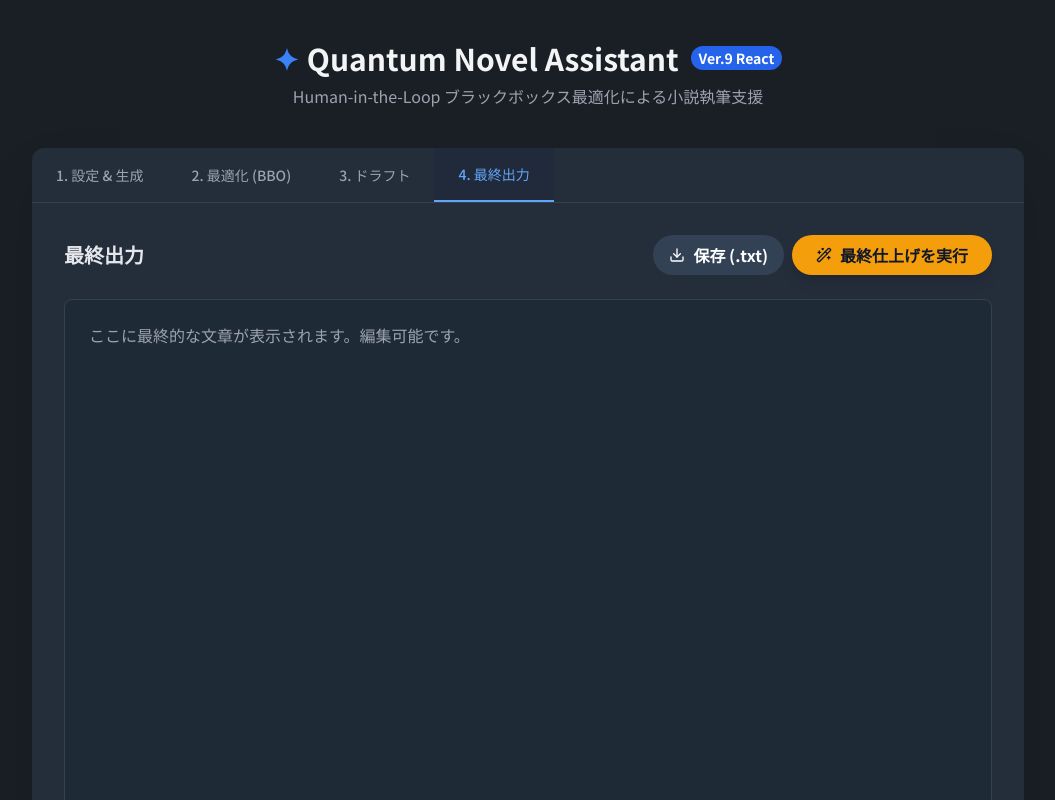
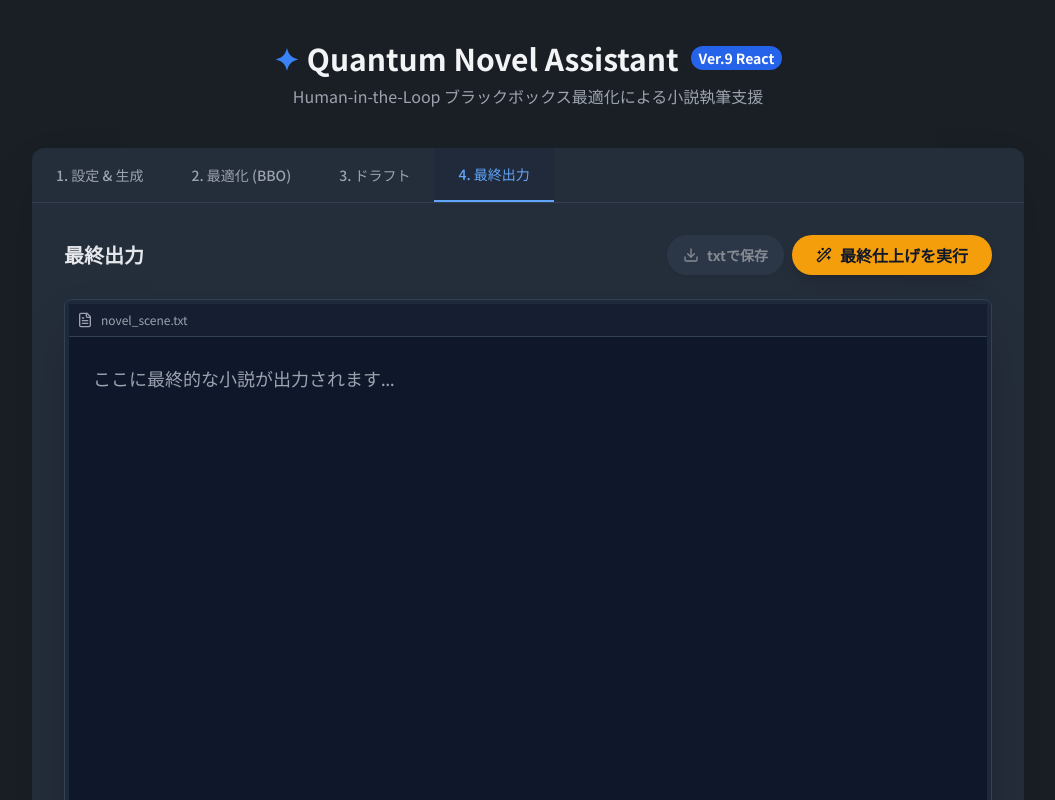
Before and after one commit to Teraoka-Hiroki/quantum-novel-writer_Ver9, a React (Vite) app: page / in a window 1280 px wide. Both pictures are taken after a click on the button "4. 最終出力". Shown: the top 800 px of the page, without its empty margins (112-1167 px from the left). Built offline with nearby package versions, Linux system fonts and the light colour scheme.

Commit message:
Add files via upload

```diff
--- a/components/FinalTab.tsx
+++ b/components/FinalTab.tsx
@@ -1,10 +1,10 @@
 import React from 'react';
 import { AppState } from '../types';
-import { Download, Wand2 } from 'lucide-react';
+import { Wand2, Download, FileText } from 'lucide-react';
 
 interface Props {
   state: AppState;
-  generateFinal: () => void;
+  generateFinal: (key?: string) => void;
   isLoading: boolean;
   updateState: (updates: Partial<AppState>) => void;
 }
@@ -12,13 +12,8 @@ interface Props {
 export const FinalTab: React.FC<Props> = ({ state, generateFinal, isLoading, updateState }) => {
 
   const handleDownload = () => {
-    const element = document.createElement("a");
-    const file = new Blob([state.final_text], {type: 'text/plain'});
-    element.href = URL.createObjectURL(file);
-    element.download = "novel_scene.txt";
-    document.body.appendChild(element);
-    element.click();
-    document.body.removeChild(element);
+    // Trigger backend download endpoint
+    window.location.href = '/api/download';
   };
 
   return (
@@ -28,12 +23,14 @@ export const FinalTab: React.FC<Props> = ({ state, generateFinal, isLoading, upd
           <div className="flex gap-2">
             <button
                 onClick={handleDownload}
-                className="bg-slate-700 hover:bg-slate-600 text-white px-4 py-2 rounded-full font-bold transition flex items-center"
+                disabled={!state.final_text}
+                className="bg-slate-700 hover:bg-slate-600 text-gray-200 px-4 py-2 rounded-full font-bold shadow transition disabled:opacity-50 disabled:cursor-not-allowed flex items-center text-sm"
             >
-                <Download className="w-4 h-4 mr-2" /> 保存 (.txt)
+                <Download className="w-4 h-4 mr-2" />
+                txtで保存
             </button>
             <button
-                onClick={generateFinal}
+                onClick={() => generateFinal(state.gemini_key)}
                 disabled={isLoading}
                 className="bg-amber-500 hover:bg-amber-400 text-slate-900 px-6 py-2 rounded-full font-bold shadow-lg transition disabled:opacity-50 flex items-center"
             >
@@ -43,12 +40,18 @@ export const FinalTab: React.FC<Props> = ({ state, generateFinal, isLoading, upd
           </div>
       </div>
 
-      <textarea
-          className="w-full bg-[#1e2a35] border border-slate-700 rounded-lg p-6 text-blue-100 focus:border-amber-500 focus:outline-none h-[600px] font-mono leading-relaxed"
-          value={state.final_text}
-          onChange={(e) => updateState({ final_text: e.target.value })}
-          placeholder="ここに最終的な文章が表示されます。編集可能です。"
-      />
+      <div className="bg-slate-800 rounded-lg p-1 border border-slate-700 shadow-2xl h-[600px] flex flex-col">
+          <div className="bg-slate-900/50 p-2 border-b border-slate-700 flex items-center text-gray-400 text-xs">
+              <FileText className="w-4 h-4 mr-2" />
+              novel_scene.txt
+          </div>
+          <textarea
+            className="w-full h-full bg-slate-900 text-gray-100 p-6 leading-loose font-serif text-lg resize-none focus:outline-none"
+            value={state.final_text}
+            readOnly
+            placeholder="ここに最終的な小説が出力されます..."
+          />
+      </div>
     </div>
   );
 };
```
